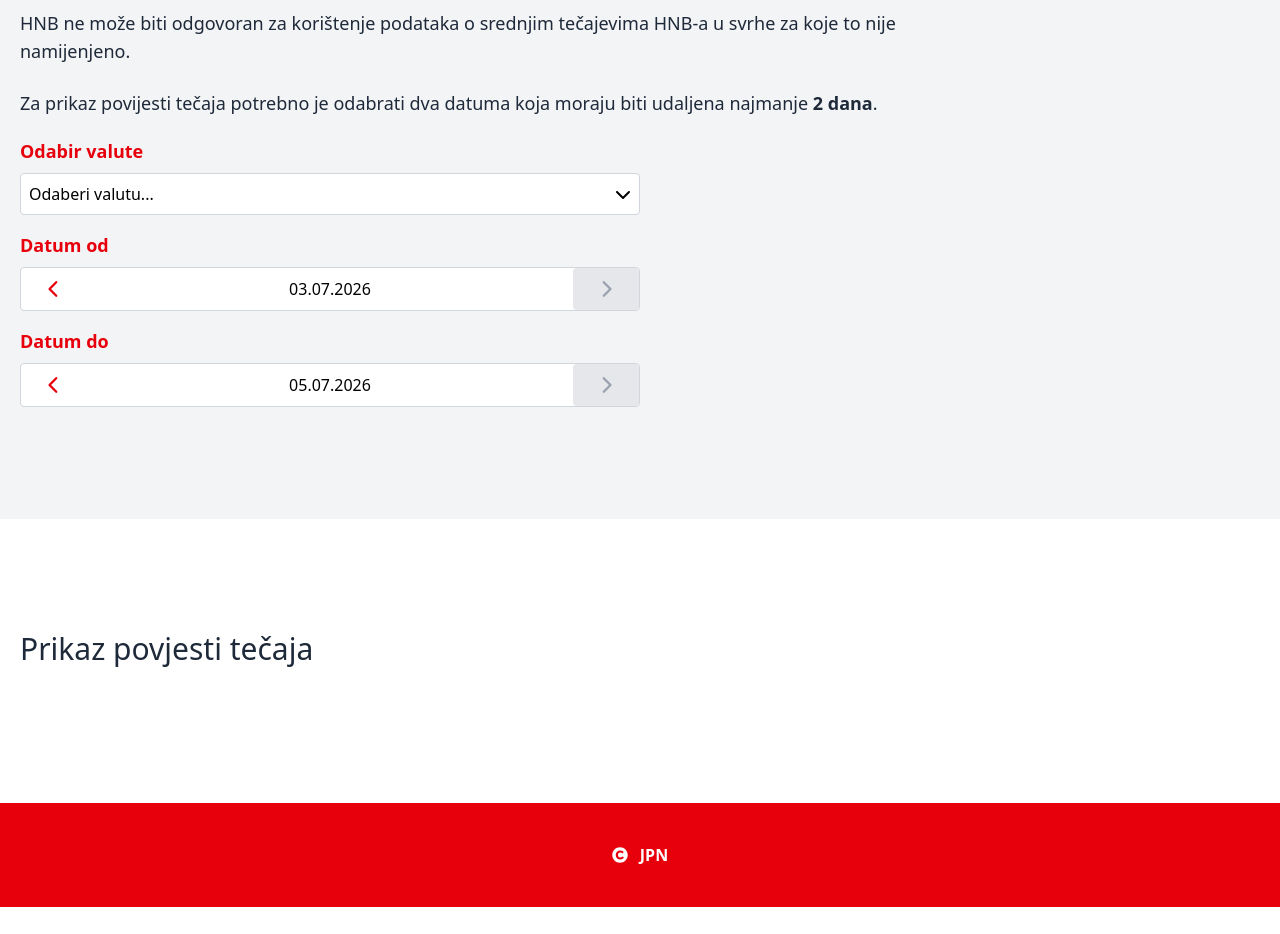
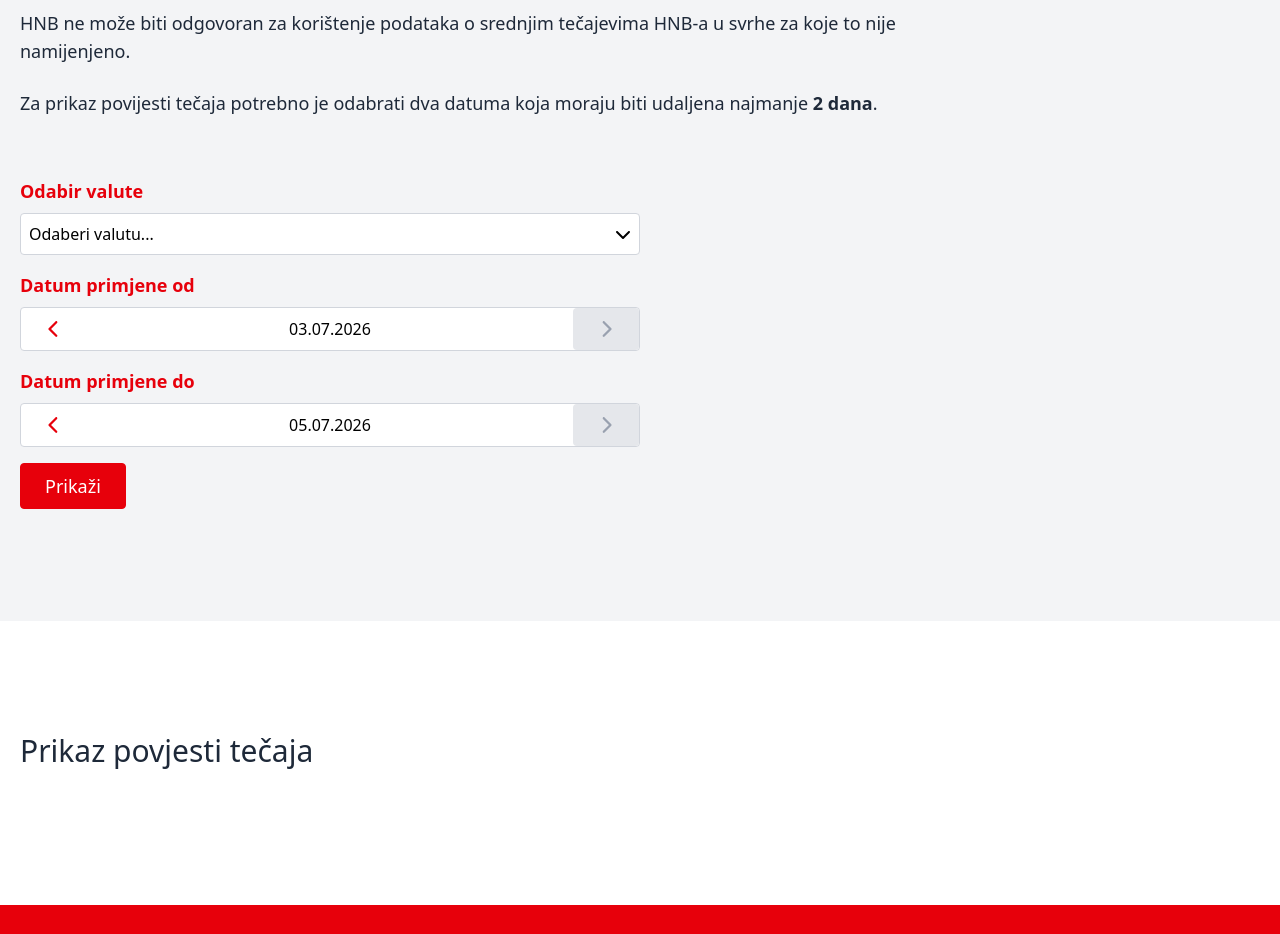
Before and after one commit to Zack1808/hnb_exchange_rate_lists, a React (Vite) app: page /povijest in a window 1280 px wide. Shown: the part 940-1874 px from the top of the page. Before the commit the page ends 1847 px from the top, so only its background shows below. Built offline with nearby package versions, Linux system fonts and the light colour scheme.

Commit message:
fix(exchange-history): update to date when from date exceeds it

```diff
--- a/src/pages/ExchangeHistory.tsx
+++ b/src/pages/ExchangeHistory.tsx
@@ -7,6 +7,7 @@ import Select from "../components/common/Select";
 import DatePicker from "../components/common/DatePicker";
 
 import { compareDate } from "../utils/dateUtils";
+import Button from "../components/common/Button";
 
 const NOTES = [
   `Svi tečajevi su iskazani za 1 EUR od uvođenja EUR <strong>(01.01.2023)</strong>.`,
@@ -81,10 +82,10 @@ const ExchangeHistory: React.FC = React.memo(() => {
   });
 
   const toMax = useMemo(() => {
-    const d = new Date(toDate);
+    const d = new Date();
     d.setDate(d.getDate() - 2);
     return d;
-  }, [toDate]);
+  }, []);
 
   useEffect(() => {
     const d = new Date(fromDate);
@@ -100,6 +101,21 @@ const ExchangeHistory: React.FC = React.memo(() => {
         return d;
       });
   }, [toDate]);
+
+  useEffect(() => {
+    const d = new Date(toDate);
+    d.setDate(d.getDate() - 2);
+    const compareDay = compareDate("day", d, fromDate, "less");
+    const compareMonth = compareDate("month", d, fromDate, "less");
+    const compareYear = compareDate("year", d, fromDate, "less");
+
+    if (compareDay || compareMonth || compareYear)
+      setToDate(() => {
+        const d = new Date(fromDate);
+        d.setDate(d.getDate() + 2);
+        return d;
+      });
+  }, [fromDate]);
 
   return (
     <>
@@ -119,7 +135,7 @@ const ExchangeHistory: React.FC = React.memo(() => {
 
         <List content={NOTES} listType="decimal" />
 
-        <form className="w-full md:max-w-6/12 flex flex-col gap-4">
+        <form className="w-full md:max-w-6/12 flex flex-col gap-4 mt-10">
           <fieldset className="flex flex-col gap-2">
             <label
               htmlFor="currencySelect"
@@ -142,7 +158,7 @@ const ExchangeHistory: React.FC = React.memo(() => {
               htmlFor="fromDate"
               className="text-lg text-red-600 font-bold"
             >
-              Datum od
+              Datum primjene od
             </label>
             <DatePicker
               value={fromDate}
@@ -155,16 +171,18 @@ const ExchangeHistory: React.FC = React.memo(() => {
 
           <fieldset className="flex flex-col gap-2 items-start">
             <label htmlFor="toDate" className="text-lg text-red-600 font-bold">
-              Datum do
+              Datum primjene do
             </label>
             <DatePicker
               value={toDate}
               onChange={setToDate}
-              min={new Date(2023, 0, 1)}
+              min={new Date(2023, 0, 3)}
               max={new Date()}
               id="toDate"
             />
           </fieldset>
+
+          <Button variant="primary">Prikaži</Button>
         </form>
 
         {/* TODO - build form with selection on what rate the user wants to see and which period */}
```
